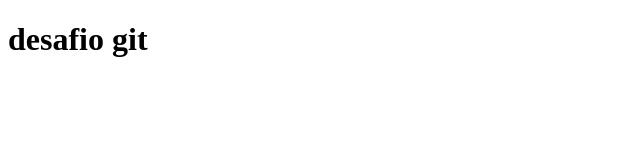
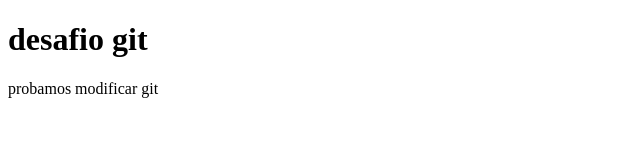
Before and after one commit to benedetti-martin/prueba-repositorio, a plain HTML site: page index.html in a window 1280 px wide. Shown: the whole page, without its empty margins (0-640 px from the left). Drawn offline with Linux system fonts and the light colour scheme.

Commit message:
segunda version

```diff
--- a/index.html
+++ b/index.html
@@ -8,5 +8,6 @@
 </head>
 <body>
     <h1>desafio git</h1>
+    <p>probamos modificar git</p>
 </body>
 </html>
```
